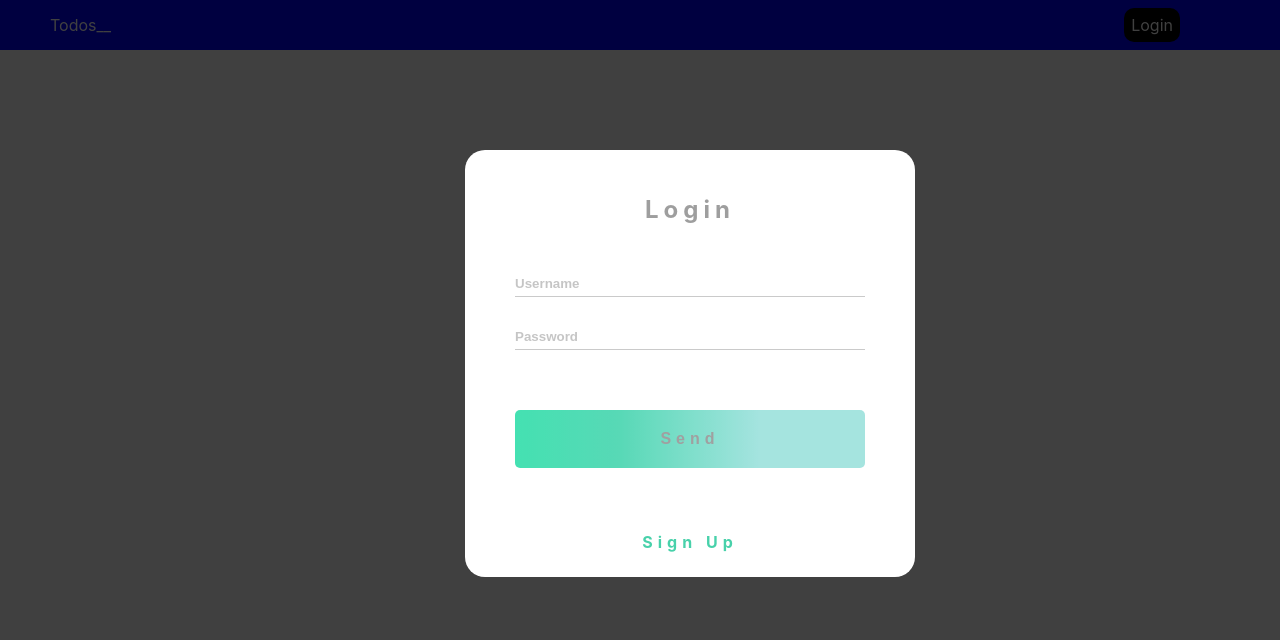
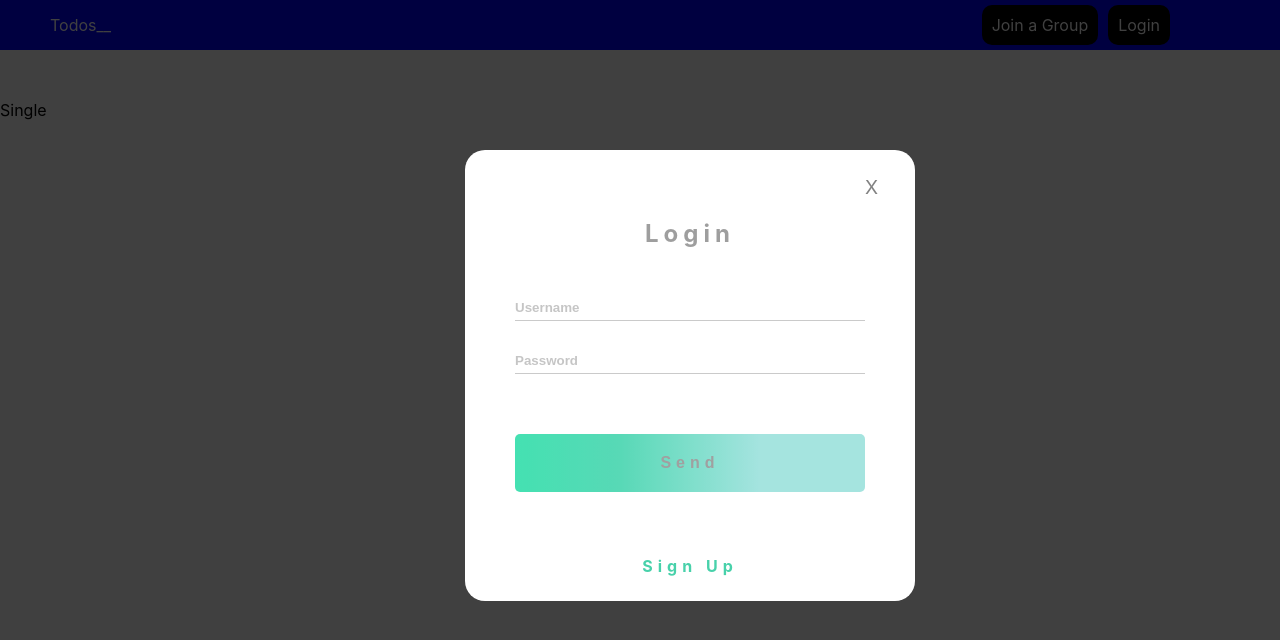
Before and after one commit to fusionxx23/GroupTodos, a React app: page / in a window 1280 px wide. Both pictures are taken after a click on the link "Login". Shown: the top 640 px of the page. Built offline with nearby package versions, Linux system fonts and the light colour scheme.

Commit message:
Added modes

```diff
--- a/src/App.js
+++ b/src/App.js
@@ -1,13 +1,20 @@
 import React, {Component} from 'react';
-
-import Popup from './components/authentication/popup';
+import SingleMode from './containers/mode/SingleMode/SingleMode';
+import GroupMode from './containers/mode/GroupMode/GroupMode';
 import Layout from './hoc/layout/layout';
 class App extends Component {
 
+  state = {
+    groupMode: false
+  }
+
+
   render () {
+    let mode = <SingleMode/>;
+    if(this.state.groupMode) mode = <GroupMode/>;
     return (
       <Layout>
-
+        {mode}
       </Layout>
     );
   }
--- a/src/components/authentication/popup.js
+++ b/src/components/authentication/popup.js
@@ -88,11 +88,19 @@ const Sign = styled.a`
     text-decoration: none;
     &:active {transform: translateY(2px)}
 `;
+const Xbox = styled.a`
+    position: relative;
+    margin-left: 350px;
+    text-decoration: none;
+    color: #585858;
+    font-size: 1.2rem;
+    `;
 
 const Popup = (props) => {
     return (
         <PopupContainer >
         <Container>
+            <Xbox onClick={props.popup} href="#">X</Xbox>
             <Title>Login</Title>
             <Items>
                 <Input type="text" placeholder="Username"/>
--- a/src/components/navigation/navbar.js
+++ b/src/components/navigation/navbar.js
@@ -1,5 +1,5 @@
 import React from 'react';
-import styled, { withTheme } from 'styled-components';
+import styled from 'styled-components';
 
 //styles
 const NavContainer = styled.div`
@@ -11,6 +11,15 @@ const NavContainer = styled.div`
     padding: 0px 50px 0px 50px;
     background-color: blue;
     align-items: center;
+`;
+const NavLink = styled.a`
+    color: white;
+    background-color: black;
+    border-radius: 10px;
+    padding: 10px;
+    text-decoration: none;
+    margin-right: 10px;
+    cursor:pointer;
 `;
 const Logo = styled.a`
     text-decoration: none;
@@ -27,13 +36,8 @@ const navbar = (props) => {
                 Todos__
                 </Logo>
                 <Menu>
-                <a href="#" style={
-                    {color: 'white',
-                    backgroundColor: 'black',
-                    borderRadius: '10px',
-                    padding: '7px',
-                    textDecoration: 'none' }
-                } onClick={props.popup}>Login</a>
+                <NavLink>Join a Group</NavLink>
+                <NavLink href="#" onClick={props.popup}>Login</NavLink>
                 </Menu>
             </NavContainer>
         </div>
--- /dev/null
+++ b/src/containers/mode/GroupMode/GroupMode.js
@@ -0,0 +1,5 @@
+import React from 'react';
+
+const GroupMode = () => {return 'Group'};
+
+export default GroupMode;
--- /dev/null
+++ b/src/containers/mode/SingleMode/SingleMode.js
@@ -0,0 +1,6 @@
+import React from 'react';
+
+
+const SingleMode = () => {return 'Single'};
+
+export default SingleMode;
--- a/src/hoc/layout/layout.js
+++ b/src/hoc/layout/layout.js
@@ -2,10 +2,6 @@ import React, {Component} from 'react';
 import Popup from '../../components/authentication/popup';
 import Aux from '../outer/shell';
 import Navbar from '../../components/navigation/navbar';
-
-
-
-
 class Layout extends Component {
     state = {
         login: {
```
Also changed, not shown: 1 other file (tests, documents, lock files or other folders).
